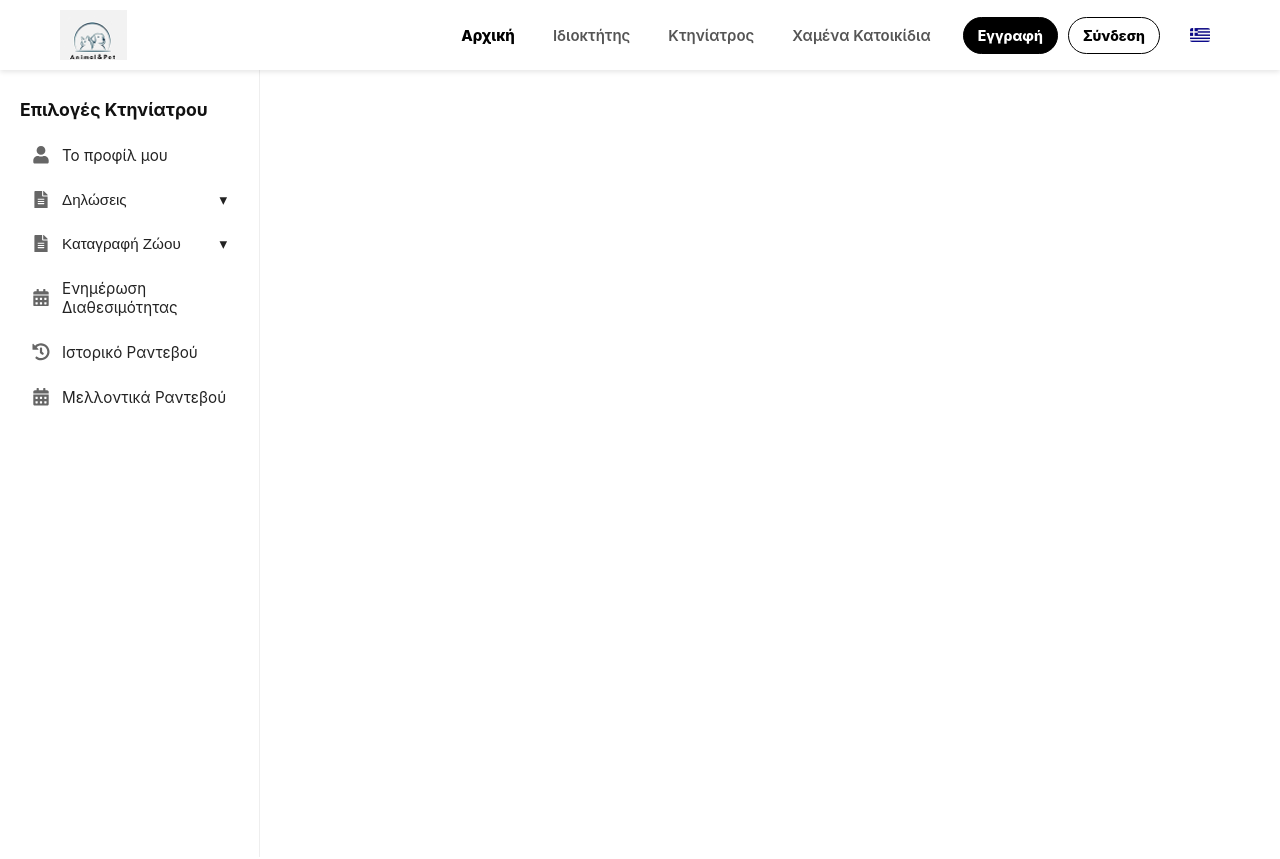
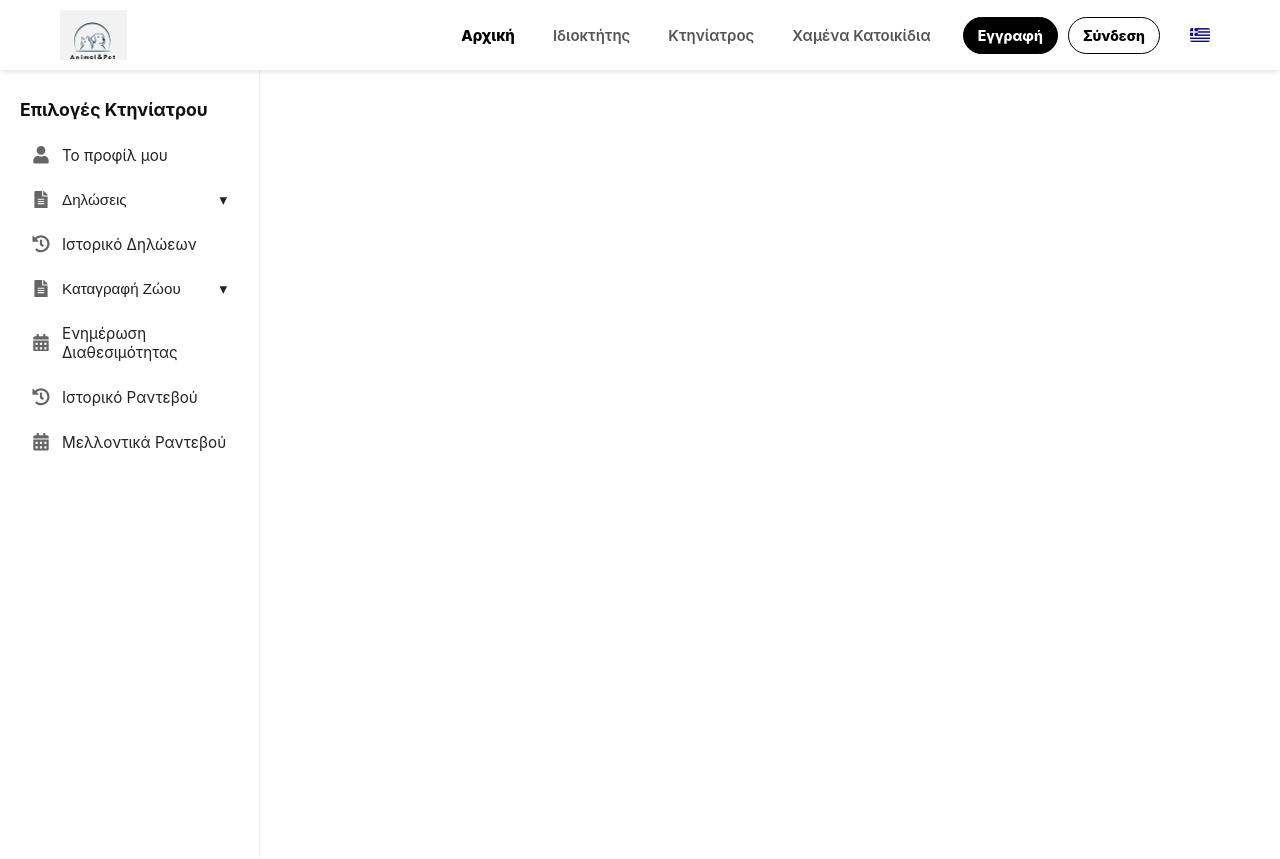
Before and after one commit to sdi2200288/Website-pet.gov, a React (Create React App) app: page /vet-dashboard in a window 1280 px wide. Shown: the top 859 px of the page. Built offline with nearby package versions, Linux system fonts and the light colour scheme.

Commit message:
dashboard

```diff
--- a/src/components/Menu/Menu.js
+++ b/src/components/Menu/Menu.js
@@ -47,7 +47,7 @@ export default function Menu({ isLoggedIn, onLogout }) {
                 <li>Προβολή ηλεκτρονικού βιβλιαρίου</li>
                 <li>Κλείσιμο ραντεβού</li>
                 <li>Ιστορικό ραντεβού</li>
-                <li>Μετακίνηση ραντεβού</li>
+                <li>Μελλοντικά ραντεβού</li>
               </ul>
             </div>
           </div>
--- a/src/pages/OwnerDashboard/OwnerDashboard.js
+++ b/src/pages/OwnerDashboard/OwnerDashboard.js
@@ -2,7 +2,7 @@ import React, { useState } from "react";
 import Footer from "../../components/Footer/Footer";
 import ArxikiOwner from "../../images/ArxikiOwner.png";
 import "./OwnerDashboard.css";
-import { Link ,Outlet} from "react-router-dom";
+import { Link, Outlet } from "react-router-dom";
 import {
   FaUser,
   FaFileAlt,
@@ -43,6 +43,11 @@ export default function OwnerDashboard() {
               </Link>
             </li>
             <li>
+              <Link to="/owner/history-statement">
+                <FaHistory className="menu-icon" /> <span>Ιστορικό Δηλώσεων</span>
+              </Link>
+            </li>
+            <li>
               <Link to="health-booklet">
                 <FaBook className="menu-icon" /> <span>Προβολή Βιβλιαρίου</span>
               </Link>
@@ -64,11 +69,11 @@ export default function OwnerDashboard() {
             </li>
           </ul>
         </aside>
-      <main className="dashboard-content">
-        <Outlet />
-      </main>
+        <main className="dashboard-content">
+          <Outlet />
+        </main>
+      </div>
     </div>
-  </div>
 
   );
 }
--- a/src/pages/VetDashboard/VetDashboard.js
+++ b/src/pages/VetDashboard/VetDashboard.js
@@ -1,4 +1,4 @@
-import React,{useState} from "react";
+import React, { useState } from "react";
 import Footer from "../../components/Footer/Footer";
 import ArxikiVet from "../../images/ArxikiVet.png";
 import "./VetDashboard.css";
@@ -61,7 +61,12 @@ export default function VetDashboard() {
                 </ul>
               )}
             </li>
-             <li>
+            <li>
+              <Link to="/vet/history-Statements">
+                <FaHistory className="menu-icon" /> <span>Ιστορικό Δηλώεων</span>
+              </Link>
+            </li>
+            <li>
               <button className="menu-button" onClick={() => setOpenAnimalRegister(!openAnimalRegister)}>
                 <FaFileAlt className="menu-icon" />
                 <span>Καταγραφή Ζώου</span>
@@ -99,8 +104,8 @@ export default function VetDashboard() {
             </li>
           </ul>
         </aside>
+      </div>
     </div>
-  </div>
 
   );
 }
```
